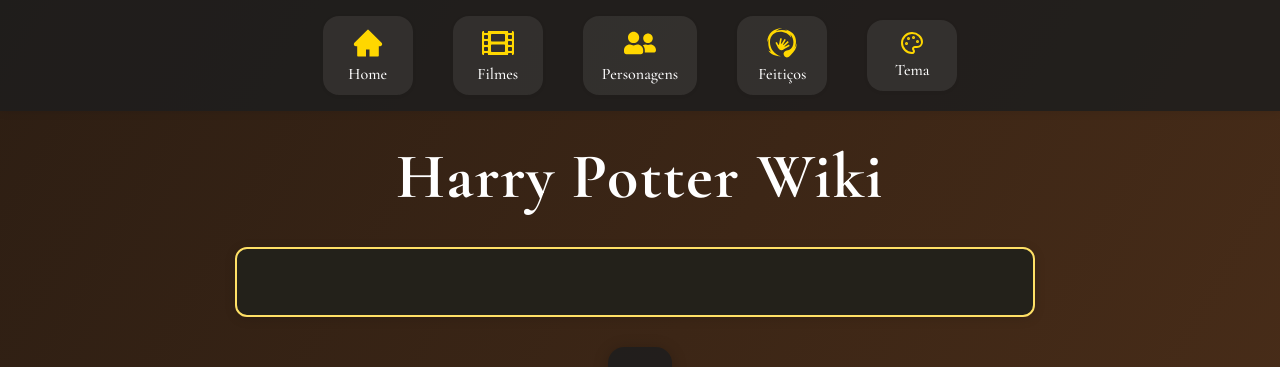
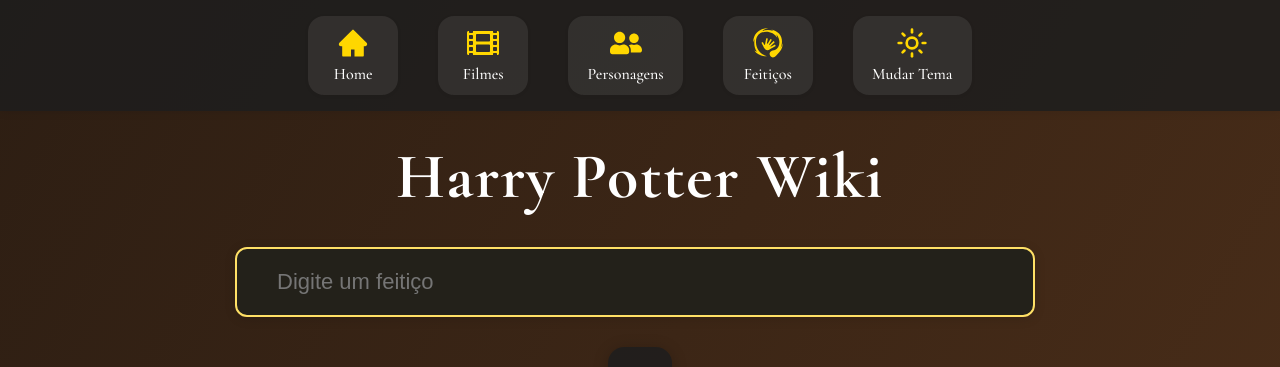
Before and after one commit to xOmilk/api-harry-potter, a React (Vite) app: page /spells in a window 1280 px wide. Shown: the top 367 px of the page. Built offline with nearby package versions, Linux system fonts and the light colour scheme; no server answers.

Commit message:
Refatoração do componente do tema, fazendo ter dois valores possiveis. && Alteração Navbar

```diff
--- a/src/components/Navbar/styles.module.css
+++ b/src/components/Navbar/styles.module.css
@@ -40,6 +40,8 @@
 }
 
 .item svg {
+	height: 32px;
+	width: 32px;
 	font-size: 2rem;
 	color: #ffd700;
 	transition: color 0.2s;
--- a/src/components/Theme/DropdownMenu/index.tsx
+++ /dev/null
@@ -1,9 +0,0 @@
-export function DropdownMenu() {
-	return (
-		<ul>
-			<li>Item</li>
-			<li>Item</li>
-			<li>Item</li>
-		</ul>
-	);
-}
--- a/src/components/Theme/index.tsx
+++ b/src/components/Theme/index.tsx
@@ -1,31 +1,27 @@
-import { PaletteIcon } from "lucide-react";
-import type { ThemeType } from "../../contexts/ThemeContext/ThemeContext";
+import { MoonIcon, SunIcon } from "lucide-react";
 import { useThemeContext } from "../../contexts/ThemeContext/useThemeContext";
-import { DropdownMenu } from "./DropdownMenu";
-import { useState } from "react";
+import { handleClickAndToggleTheme } from "../../utils/Theme/handleClickAndToggleTheme";
 
-function handleClickAndToggleTheme(
-	value: ThemeType,
-	setTheme: React.Dispatch<React.SetStateAction<ThemeType>>
-) {}
+const nextThemeIcon = {
+	classic: <SunIcon />,
+	light: <MoonIcon />,
+};
 
 export function Theme() {
-	const { value: actualState, setTheme: setActualTheme } = useThemeContext();
-	const [showDropdown, setShowDropdown] = useState(false);
+	const {
+		value: { type: actualState },
+		setTheme: setActualTheme,
+	} = useThemeContext();
 
 	return (
 		<div
-			/* onClick={() =>
+			onClick={() =>
 				handleClickAndToggleTheme(actualState, setActualTheme)
-			} */
-			onFocus={() => setShowDropdown(true)}
-			onBlur={() => setShowDropdown(false)}
-			tabIndex={0}
-			title={`Tema atual: ${actualState.type}`}
+			}
+			title={`Tema atual: ${actualState}`}
 		>
-			<PaletteIcon />
-			<p>Tema</p>
-			{showDropdown === true && <DropdownMenu />}
+			{nextThemeIcon[actualState]}
+			{<p>Mudar Tema</p>}
 		</div>
 	);
 }
--- a/src/contexts/ThemeContext/ThemeContext.ts
+++ b/src/contexts/ThemeContext/ThemeContext.ts
@@ -1,6 +1,6 @@
-import { createContext, useContext } from "react";
+import { createContext } from "react";
 
-type TypesOfThemes = "light" | "dark" | "classic";
+export type TypesOfThemes = "light" | "classic";
 export type ThemeType = {
 	type: TypesOfThemes;
 };
--- a/src/layout/DefaultLayout/index.tsx
+++ b/src/layout/DefaultLayout/index.tsx
@@ -3,6 +3,7 @@
 import { Navbar } from "../../components/Navbar";
 import { Footer } from "../../components/Footer";
 import { Heading } from "../../components/Heading";
+import { ThemeContextProvider } from "../../contexts/ThemeContext/ThemeContextProvider";
 
 import "../../styles/theme.css";
 import "../../styles/globals.css";
@@ -11,6 +12,7 @@
 
 export function DefaultLayout() {
 	return (
+		<ThemeContextProvider>
 			<div className="app-container">
 				<Navbar />
 				<main className="main-content">
@@ -22,5 +24,6 @@
 				</main>
 				<Footer />
 			</div>
+		</ThemeContextProvider>
 	);
 }
--- a/src/pages/Spells/index.tsx
+++ b/src/pages/Spells/index.tsx
@@ -43,6 +43,7 @@
 				idInputElement="spellSearch"
 				value={valueText}
 				onChange={(e) => handleChangeTextFn(e)}
+				placeholder="Digite um feitiço"
 			></InputSearchDefault>
 
 			{/* Adicionar elemento dentro de um contexto */}
--- /dev/null
+++ b/src/utils/Theme/handleClickAndToggleTheme.ts
@@ -0,0 +1,15 @@
+import type {
+	ThemeType,
+	TypesOfThemes,
+} from "../../contexts/ThemeContext/ThemeContext";
+
+export function handleClickAndToggleTheme(
+	type: TypesOfThemes,
+	setTheme: React.Dispatch<React.SetStateAction<ThemeType>>
+) {
+	if (type === "classic") {
+		setTheme({ type: "light" });
+	} else if (type === "light") {
+		setTheme({ type: "classic" });
+	}
+}
```
Also changed, not shown: src/components/Theme/styles.module.css (deleted, +0 -14 lines). Lines whose indentation alone changed are shown as unchanged.
